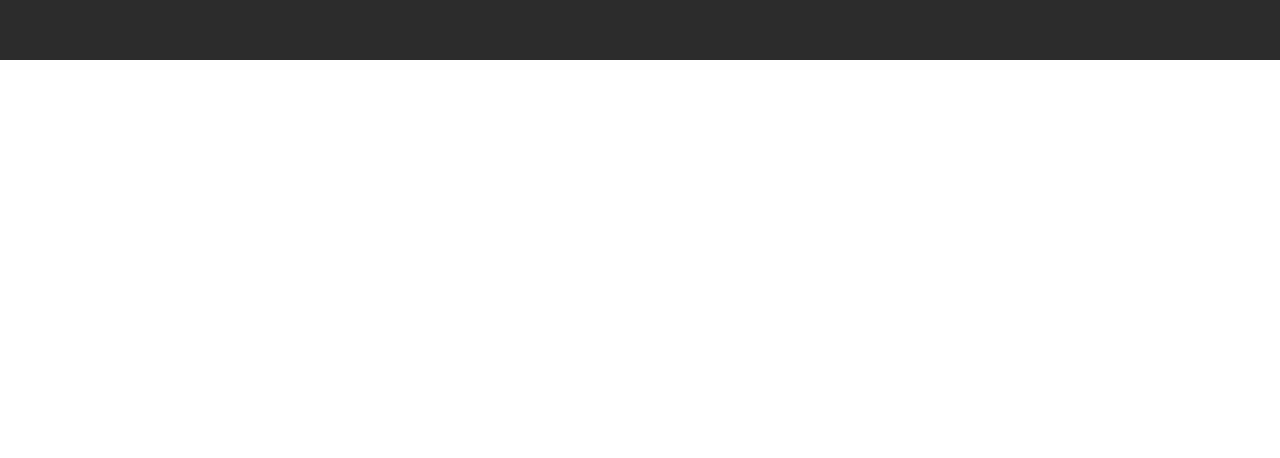
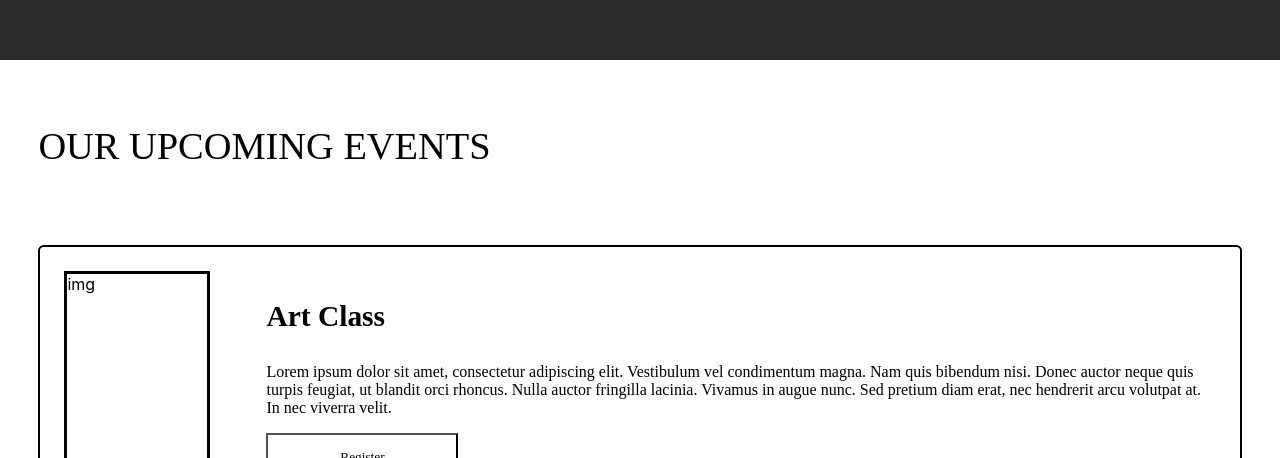
Before and after one commit to BhaveshAnandpara/webathon, a React (Create React App) app in the folder artisticdots/: page / in a window 1280 px wide. Shown: the part 1445-1903 px from the top of the page. Before the commit the page ends 1505 px from the top, so only its background shows below. Built offline with nearby package versions, Linux system fonts and the light colour scheme.

Commit message:
Home_Page

```diff
--- a/artisticdots/src/App.js
+++ b/artisticdots/src/App.js
@@ -16,6 +16,8 @@ function App() {
 
           <Route exact path='/' element={ <Home/> } ></Route>
           <Route exact path='/home' element={ <Home/> } ></Route>
+          {/* <Route exact path='/' element={ <HallOfArt/> } ></Route> */}
+
           <Route exact path='/hall-of-art' element={ <HallOfArt/> } ></Route>
           <Route exact path='/event' element={ <Event/> } ></Route>
         </Routes>
--- a/artisticdots/src/Pages/Home/Home.css
+++ b/artisticdots/src/Pages/Home/Home.css
@@ -33,3 +33,127 @@
     padding-top: 2vw;
     padding-left: 3vw;
 }
+.upcomingEvents{
+    height: 100vh;
+    width: 100vw;
+}
+.upcomingHeading{
+    font-family: 'Prata';
+    align-self: center;
+    font-size: 3vw;
+    vertical-align: top;
+    padding-top: 2vw;
+    padding-left: 3vw;
+    color: #000000;
+}
+.eventCard{
+    display: flex;
+    flex-wrap: wrap;
+    /* justify-content: space-around; */
+    padding: 3vw;
+    justify-content: space-between;
+
+}
+.eventCard_1{
+    display: flex;
+    padding: 3vh;
+    justify-content:flex-start ;
+    border: solid black;
+    border-radius: 0.7vh;
+    border-width: 2px;
+
+}
+.imgcontainer{
+    height: 28vh;
+    width: 23vw;
+    border: solid black;
+
+}
+.eventCard_2{
+    display: flex;
+    padding: 3vh;
+    margin-top: 3vh;
+    border: solid black;
+    border-radius: 0.7vh;
+    border-width: 2px;
+
+
+}
+.divinfo{
+    padding-left: 7vh;
+}
+.info_heading{
+    font-family: 'Berkshire Swash';
+    font-size: 2.3vw;
+    align-items: center;
+    font-weight: bold;
+}
+.btn-register{
+
+    height: 6vh;
+    width: 15vw;
+    font-family: 'Prata';
+    background-color: #FFFFFF;
+}
+.events_discription{
+    font-family: 'Prata';
+}
+.meet_Team_Section{
+    margin-top: 6vw;
+    width: 100vw;
+    height: 53vw;
+    background-color: #2C2C2C;
+}
+.meet_Team_Heading{
+    font-family: 'Prata';
+    align-self: center;
+    color: #FFFFFF;
+    font-size: 2vw;
+    vertical-align: top;
+    padding-top: 2vw;
+    padding-left: 3vw;
+}
+.team_img{
+    border: solid rgb(242, 242, 242);
+
+    border-radius: 10.7vh;
+    padding-left: 15vh;
+
+
+
+}
+.Team_elements{
+    display: flex;
+    width: 33vw;
+    height: 18vh;
+    border: solid rgb(242, 242, 242);
+    padding: 1.3vw;
+    margin-top: 2vw;
+}
+.card{
+    padding: 3vh;
+}
+.infocontainer{
+    align-items: center;
+    padding-left: 5vw;
+    padding-top: 2vw;
+}
+.meet_Team_cont{
+    display: flex;
+    align-content: stretch;
+    justify-content: center;
+    /* border: solid white; */
+    margin-top: 6vw;
+}
+.flex2{
+    padding-left: 10vh;
+}
+.name{
+    color: #FFFFFF;
+    font-family: 'Berkshire Swash';
+
+}
+.logo{
+    color: #FFFFFF;
+    font-family: 'Berkshire Swash';
+}
--- a/artisticdots/src/Pages/Home/Home.jsx
+++ b/artisticdots/src/Pages/Home/Home.jsx
@@ -1,33 +1,136 @@
 import React from 'react';
-
+import pic1 from '../../img/pic1.png';
 import './Home.css';
 
 
 export default function Home() {
   return (
-    <div className='HomeContainer'>
+    <section className='HomeContainer'>
 
-      <section className='HomeContent'>
+      <div className='HomeContent'>
         <p>   "For Those with ART as their passion" </p>
-      </section>
+      </div>
 
-      <section className='scroll'>scroll</section>
+      <div className='scroll'>scroll</div>
 
 
-<section className='Hall_Of_Art'>
+      <section className='Hall_Of_Art'>
 
-<section className='Hall_Of_Art_Header'>HALL OF ART</section>
-<section className='Hall_Of_Art_img'>
+        <div className='Hall_Of_Art_Header'>HALL OF ART</div>
+        <div className='Hall_Of_Art_img'>
+          <div className='pic1'></div>
+          <div className='pic2'></div>
+          <div className='pic3'></div>
+          <div className='pic4'></div>
+          <div className='pic5'></div>
+          <div className='pic6'></div>
+          <div className='pic7'></div>
 
-{/* ya pr function banky de */}
-</section>
+        </div>
 
 
 
 
-</section>
+      </section>
+      <section className='upcomingEvents'>
+        <div className='upcomingHeading'><p>OUR UPCOMING EVENTS</p></div>
+        <div className='eventCard'>
+          <div className='eventCard_1'>
+            <div className='imgcontainer'>img</div>
+            <div className='divinfo'>
+              <div><p className='info_heading'>Art Class</p></div>
+              <div><p className='events_discription'>Lorem ipsum dolor sit amet, consectetur adipiscing elit. Vestibulum vel condimentum magna. Nam quis bibendum nisi. Donec auctor neque quis turpis feugiat, ut blandit orci rhoncus. Nulla auctor fringilla lacinia. Vivamus in augue nunc. Sed pretium diam erat, nec hendrerit arcu volutpat at. In nec viverra velit.</p></div>
+              <div><button type='submit' className='btn-register'>Register</button></div>
+            </div>
+          </div>
+
+          <div className='eventCard_2'>
+            <div className='imgcontainer'>img</div>
+            <div className='divinfo'>
+              <div><p className='info_heading'>Design Fundamentals</p></div>
+              <div><p className='events_discription'>Lorem ipsum dolor sit amet, consectetur adipiscing elit. Vestibulum vel condimentum magna. Nam quis bibendum nisi. Donec auctor neque quis turpis feugiat, ut blandit orci rhoncus. Nulla auctor fringilla lacinia. Vivamus in augue nunc. Sed pretium diam erat, nec hendrerit arcu volutpat at. In nec viverra velit.</p></div>
+              <div><button type='submit' className='btn-register'>Register</button></div>
+            </div>
+          </div>
+        </div>
+      </section>
+
+      <section className='meet_Team_Section'>
 
 
-    </div>
+        <div className='Card'>
+          <div className="meet_Team_Heading">
+            <p>
+              MEET THE TEAM
+            </p>
+          </div>
+<div className="meet_Team_cont">
+  <div className="flex1">
+          <div className='Team_elements'>
+            <div className="team_img">
+              img
+            </div>
+            <div className='infocontainer'>
+              <div className='name'><p>Ralph Edwards</p></div>
+              <div>
+                <p className='logo'>LOGO</p>
+              </div>
+            </div>
+          </div>
+
+          <div className='Team_elements'>
+            <div className="team_img">
+              img
+            </div>
+            <div className='infocontainer'>
+              <div className='name'><p>Courtney Henry</p></div>
+              <div>
+                <p  className='logo'>LOGO</p>
+              </div>
+            </div>
+          </div>
+          </div>
+
+
+
+<div className="flex2">
+          <div className='Team_elements'>
+            <div className="team_img">
+              img
+            </div>
+            <div className='infocontainer'>
+              <div className='name'><p >Arlene Meloy</p></div>
+              <div>
+                <p  className='logo'>LOGO</p>
+              </div>
+            </div>
+          </div>
+
+          <div className='Team_elements'>
+            <div className="team_img">
+              img
+            </div>
+            <div className='infocontainer'>
+              <div className='name'><p>Jerome Bell</p></div>
+              <div>
+                <p  className='logo'>LOGO</p>
+              </div>
+            </div>
+          </div>
+          </div>
+          </div>
+
+        </div>
+
+
+
+
+
+
+
+
+      </section>
+
+    </section>
   )
 }
```
Also changed, not shown: artisticdots/src/img.js (deleted, +0 -43 lines).
